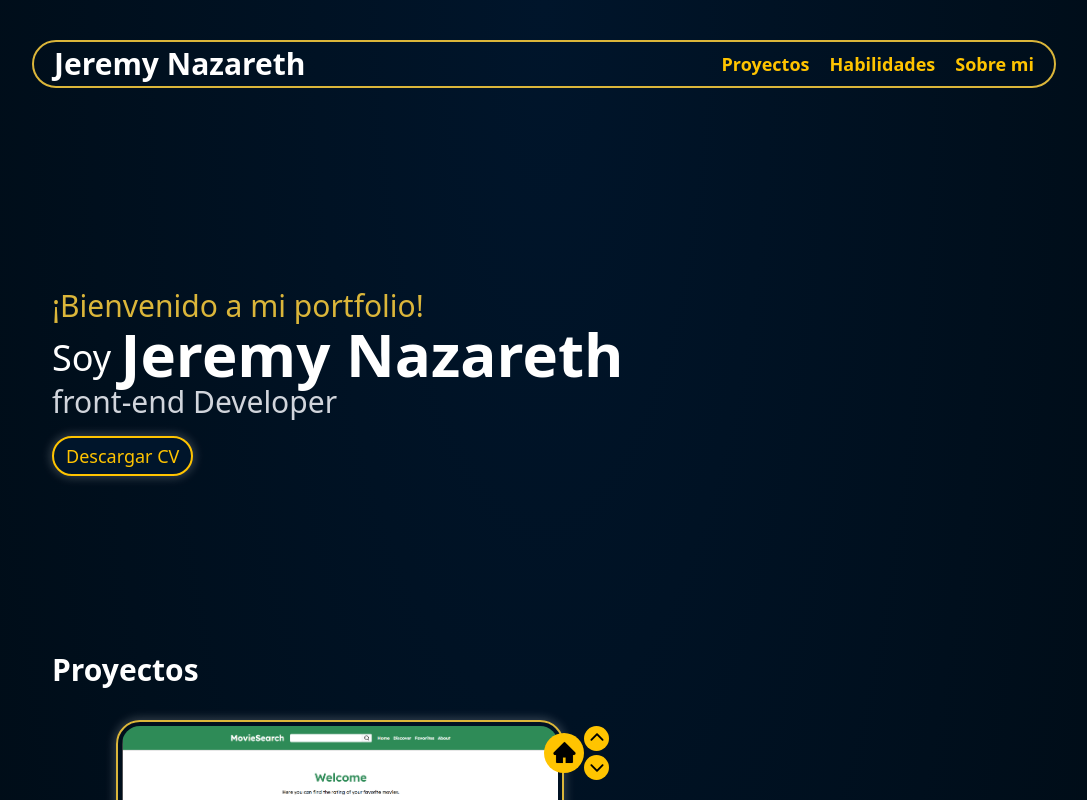
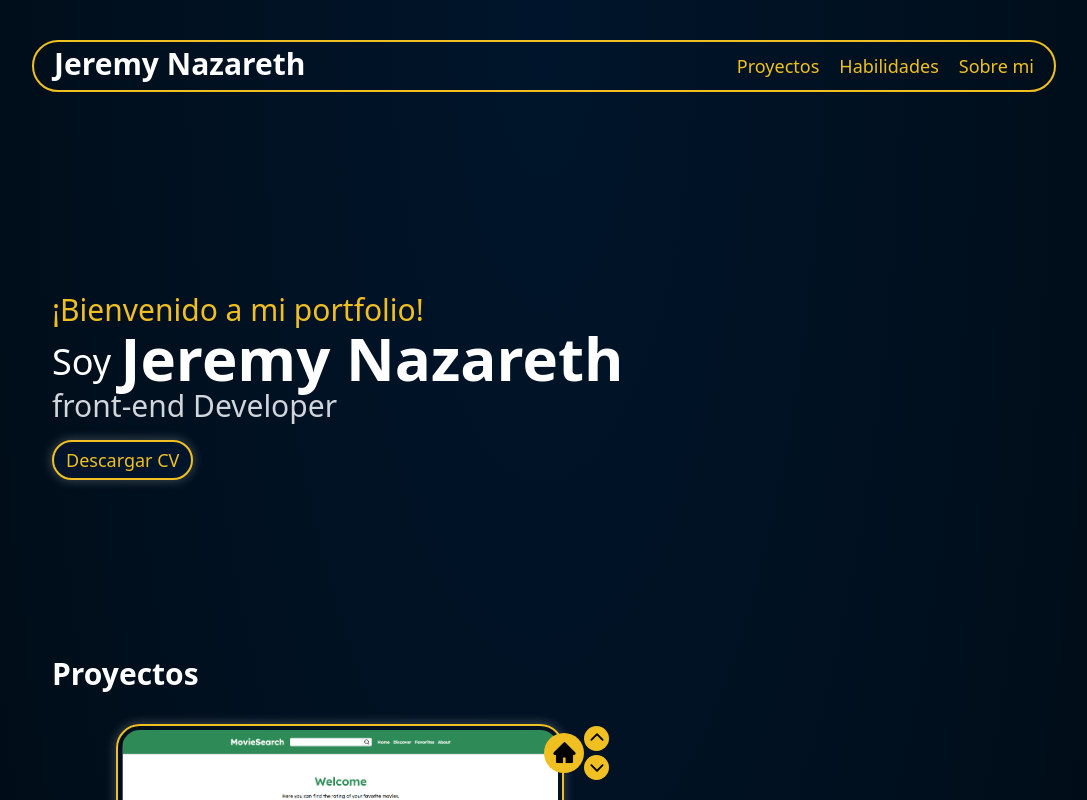
Before and after one commit to JeremyNazareth/portfolio, a Next.js app: page / in a window 1280 px wide. Shown: the top 800 px of the page, without its empty margins (96-1183 px from the left). Built offline with nearby package versions, Linux system fonts and the light colour scheme; a web font is replaced by a local one.

Commit message:
style: add secondary color brighter

```diff
--- a/app/globals.css
+++ b/app/globals.css
@@ -3,7 +3,7 @@
 
 @theme inline {
   --color-primary: #00152b;
-  --color-secondary: #ffc400;
+  --color-secondary: #F0C022;
   --font-primary:'Baloo 2 Variable', system-ui;
   --font-secondary: 'Funnel Sans Variable', sans-serif;
   --shadow-primary: rgba(255, 255, 255, 0.2) 0px 0px 10px 2px;
@@ -49,10 +49,11 @@ html {
   scroll-behavior: smooth;
 
 }
+
 body {
   background: radial-gradient(ellipse at top,var(--color-primary), #00090F);
   font-family: var(--font-primary);
-  color: #dbb63a;
+  color: var(--color-secondary);
 }
 
 section {
--- a/app/layout.tsx
+++ b/app/layout.tsx
@@ -24,7 +24,7 @@ export default function RootLayout({
         <header id="header" className="px-5 py-1 my-10 lg:max-w-5xl md:max-w-2xl mx-auto flex justify-between rounded-full border-2">
           <a className="text-3xl font-semibold text-white" href="#home">Jeremy Nazareth</a>
 
-          <nav className="flex text-lg/9 font-semibold gap-5">
+          <nav className="flex text-lg/10 font-medium gap-5">
             <a href="#projects">Proyectos</a>
             <a href="#skills">Habilidades</a>
             <a href="#about">Sobre mi</a>
```
